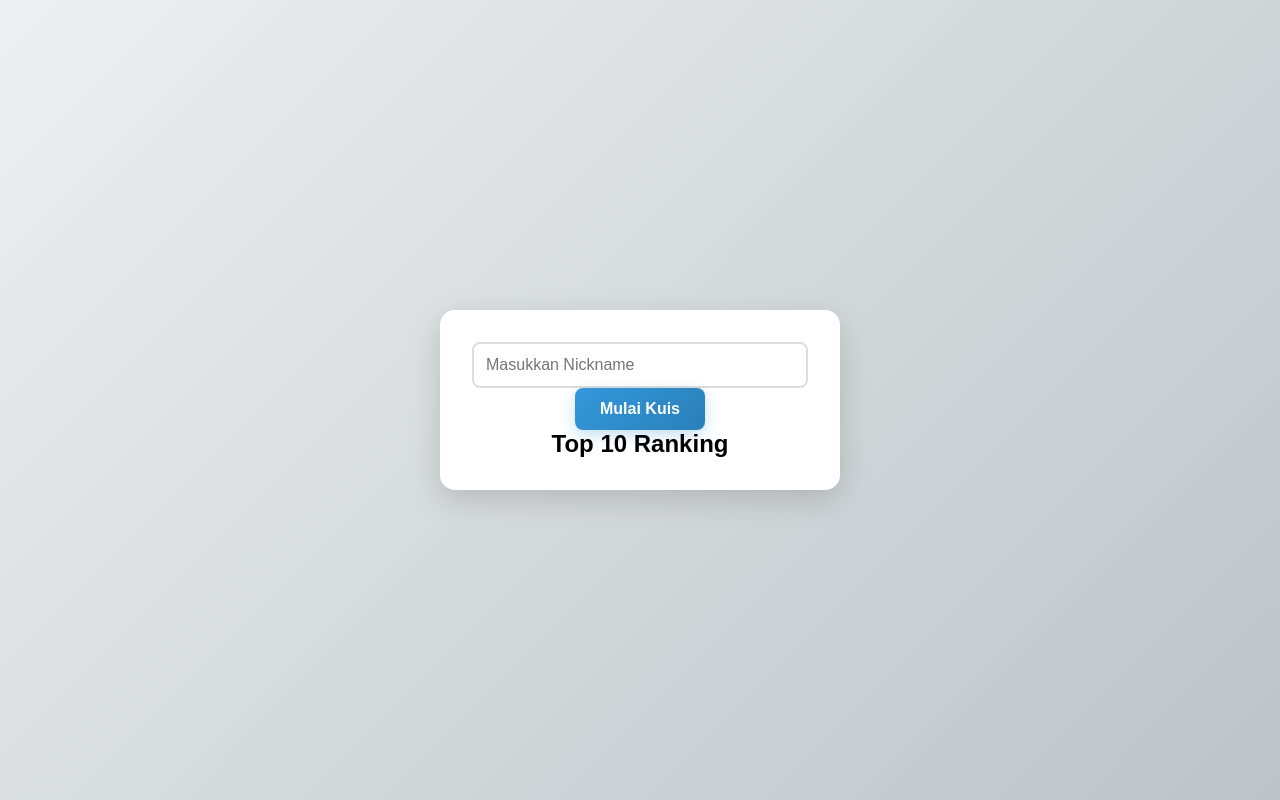
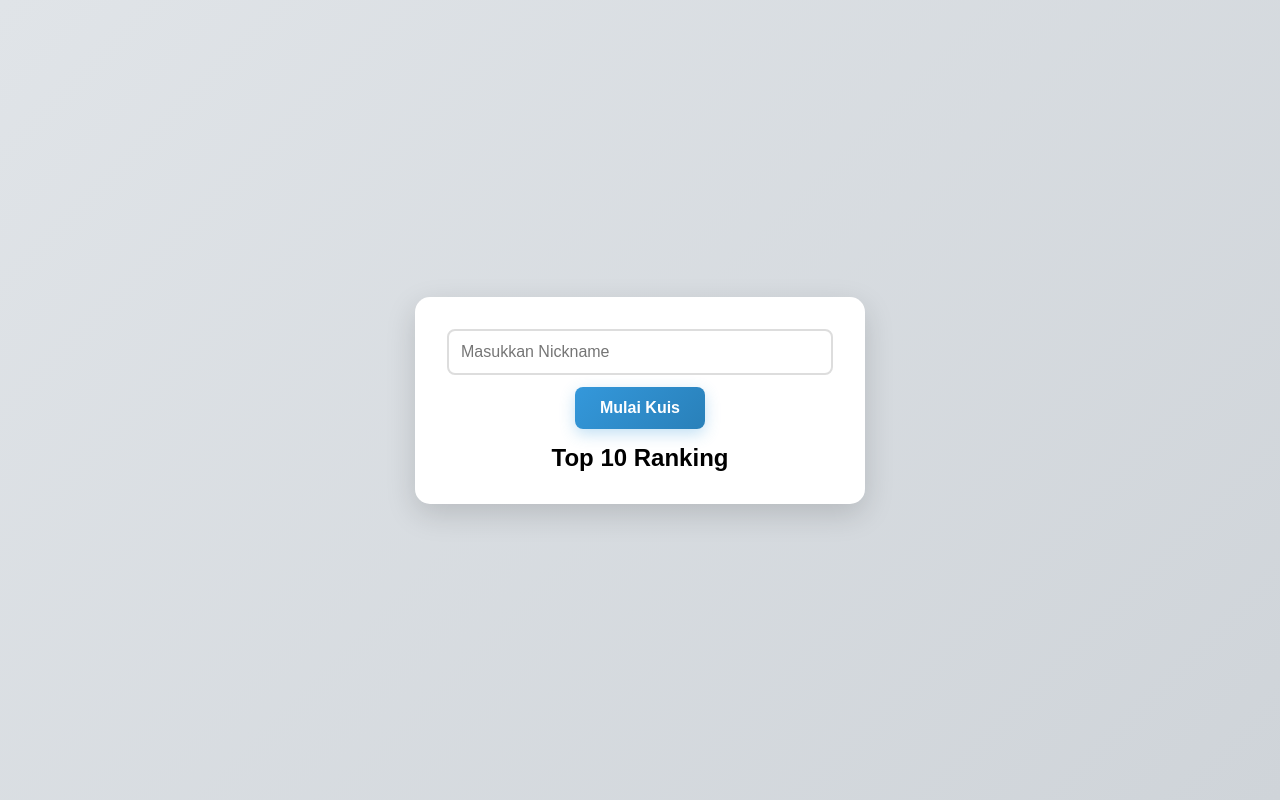
Before and after one commit to lenrong/quiz-game, a plain HTML site: page index.html in a window 1280 px wide. Drawn offline with Linux system fonts and the light colour scheme.

Commit message:
Update styles.css

```diff
--- a/css/styles.css
+++ b/css/styles.css
@@ -6,7 +6,7 @@
 }
 
 body {
-    background: linear-gradient(135deg, #ecf0f1, #bdc3c7);
+    background: linear-gradient(135deg, #e0e4e8, #cfd4d9);
     font-family: 'Poppins', sans-serif;
     display: flex;
     justify-content: center;
@@ -23,15 +23,33 @@ body {
     box-shadow: 0 10px 30px rgba(0, 0, 0, 0.15);
     text-align: center;
     transition: transform 0.3s ease-in-out, box-shadow 0.3s ease-in-out;
-    max-width: 400px;
+    max-width: 450px;
     width: 90%;
-    animation: fadeIn 0.8s ease-out;
+    position: relative; /* Tambahkan posisi relatif */
 }
 
-/* Efek saat hover */
+/* Efek hover */
 .container:hover {
-    transform: scale(1.03);
+    transform: scale(1.02);
     box-shadow: 0 15px 35px rgba(0, 0, 0, 0.2);
+}
+
+/* Input field */
+input {
+    padding: 12px;
+    border: 2px solid #ddd;
+    border-radius: 8px;
+    width: 100%;
+    font-size: 1rem;
+    outline: none;
+    transition: all 0.3s ease;
+    margin-bottom: 12px; /* Tambahkan jarak */
+}
+
+/* Efek ketika input difokuskan */
+input:focus {
+    border: 2px solid #3498db;
+    box-shadow: 0 3px 10px rgba(52, 152, 219, 0.2);
 }
 
 /* Tombol */
@@ -47,6 +65,7 @@ button {
     transition: all 0.3s ease;
     box-shadow: 0 5px 15px rgba(52, 152, 219, 0.3);
     outline: none;
+    margin-bottom: 15px; /* Tambahkan jarak */
 }
 
 /* Efek hover pada tombol */
@@ -62,31 +81,12 @@ button:active {
     box-shadow: 0 3px 10px rgba(52, 152, 219, 0.2);
 }
 
-/* Input */
-input {
-    padding: 12px;
-    border: 2px solid #ddd;
-    border-radius: 8px;
-    width: 100%;
-    font-size: 1rem;
-    outline: none;
-    transition: all 0.3s ease;
+/* Top 10 Ranking */
+.rank-container {
+    position: absolute;
+    top: 15px;
+    right: 20px;
+    font-size: 0.9rem;
+    font-weight: bold;
+    color: #2c3e50;
 }
-
-/* Efek ketika input difokuskan */
-input:focus {
-    border: 2px solid #3498db;
-    box-shadow: 0 3px 10px rgba(52, 152, 219, 0.2);
-}
-
-/* Animasi masuk */
-@keyframes fadeIn {
-    from {
-        opacity: 0;
-        transform: translateY(-20px);
-    }
-    to {
-        opacity: 1;
-        transform: translateY(0);
-    }
-}
```
